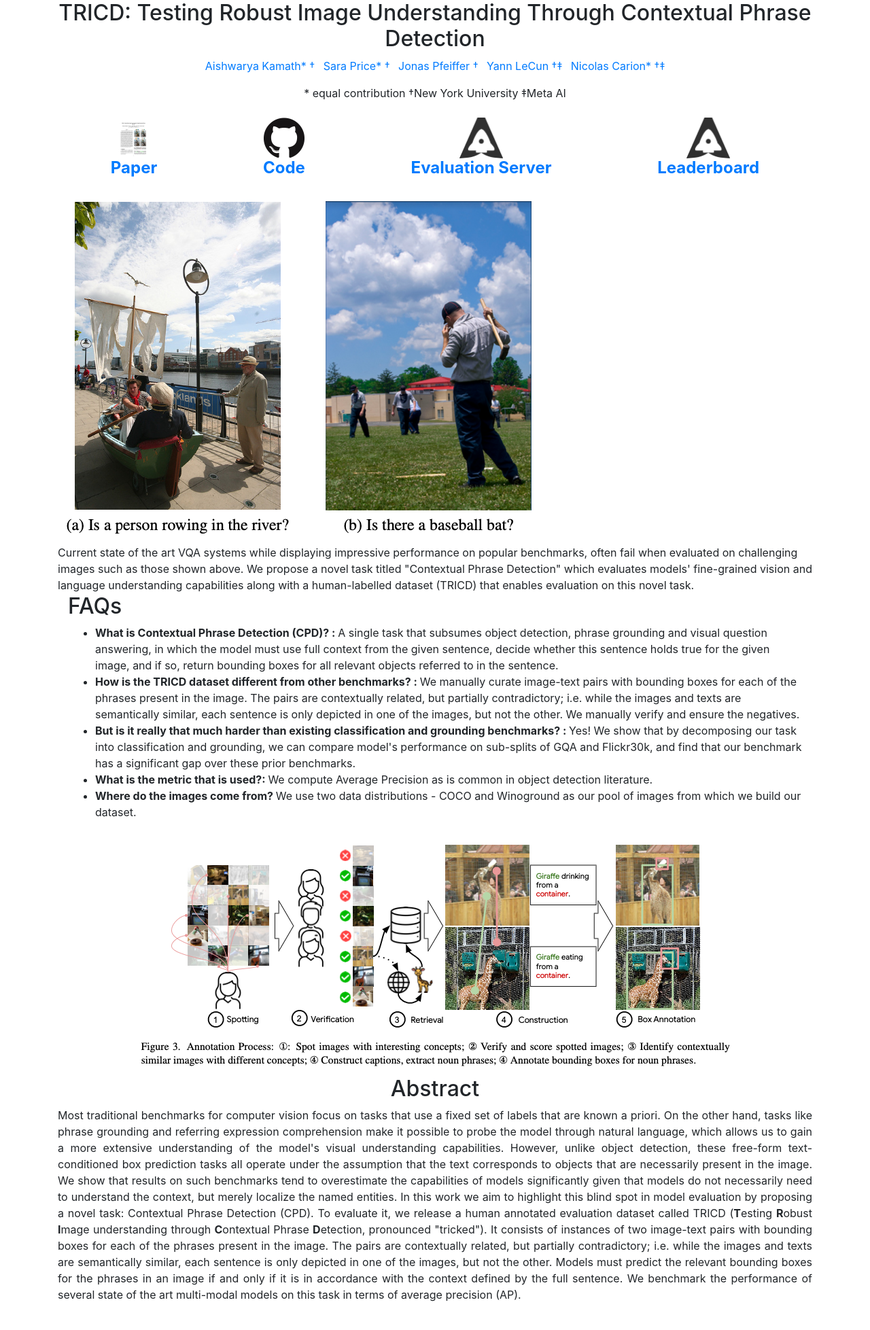
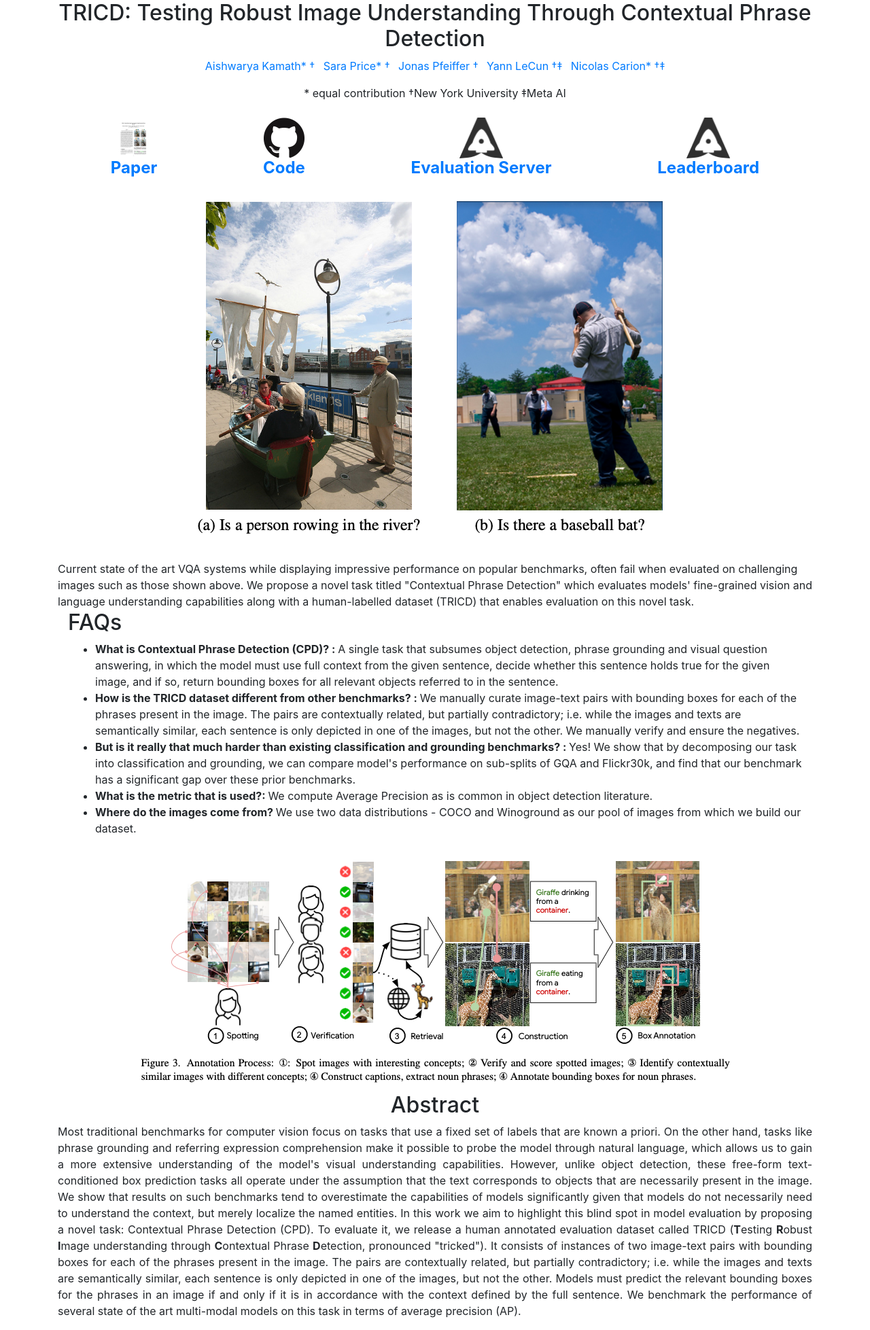
Before and after one commit to ashkamath/TRICD, a Jekyll site: the page built from index.html, in a window 1280 px wide. Shown: the whole page at 68% size. Built offline with Jekyll 4.4.1, drawn with Linux system fonts in a browser that asks for light colours; nearby versions of some CDN libraries; before the commit the page ends 1933 px from its top, so only the background shows below that.

Commit message:
Update main page

```diff
--- a/index.html
+++ b/index.html
@@ -115,7 +115,7 @@ layout: default
             </div>
 	 <div class="row justify-content-center">
                 <div class="col-xl-12">
-                     <image src="assets/teaser1.png" class="img-fluid" alt="Teaser figure"><br>
+                    <center> <image src="assets/teaser1.png" class="img-fluid" alt="Teaser figure"></center><br>
                       Current state of the art VQA systems while displaying impressive performance on popular benchmarks, often fail when evaluated on challenging images such as those shown above. We propose a novel task titled "Contextual Phrase Detection" which evaluates models' fine-grained vision and language understanding capabilities along with a human-labelled dataset (TRICD) that enables evaluation on this novel task.
 
 			 <div class="col-xl-12">
```
